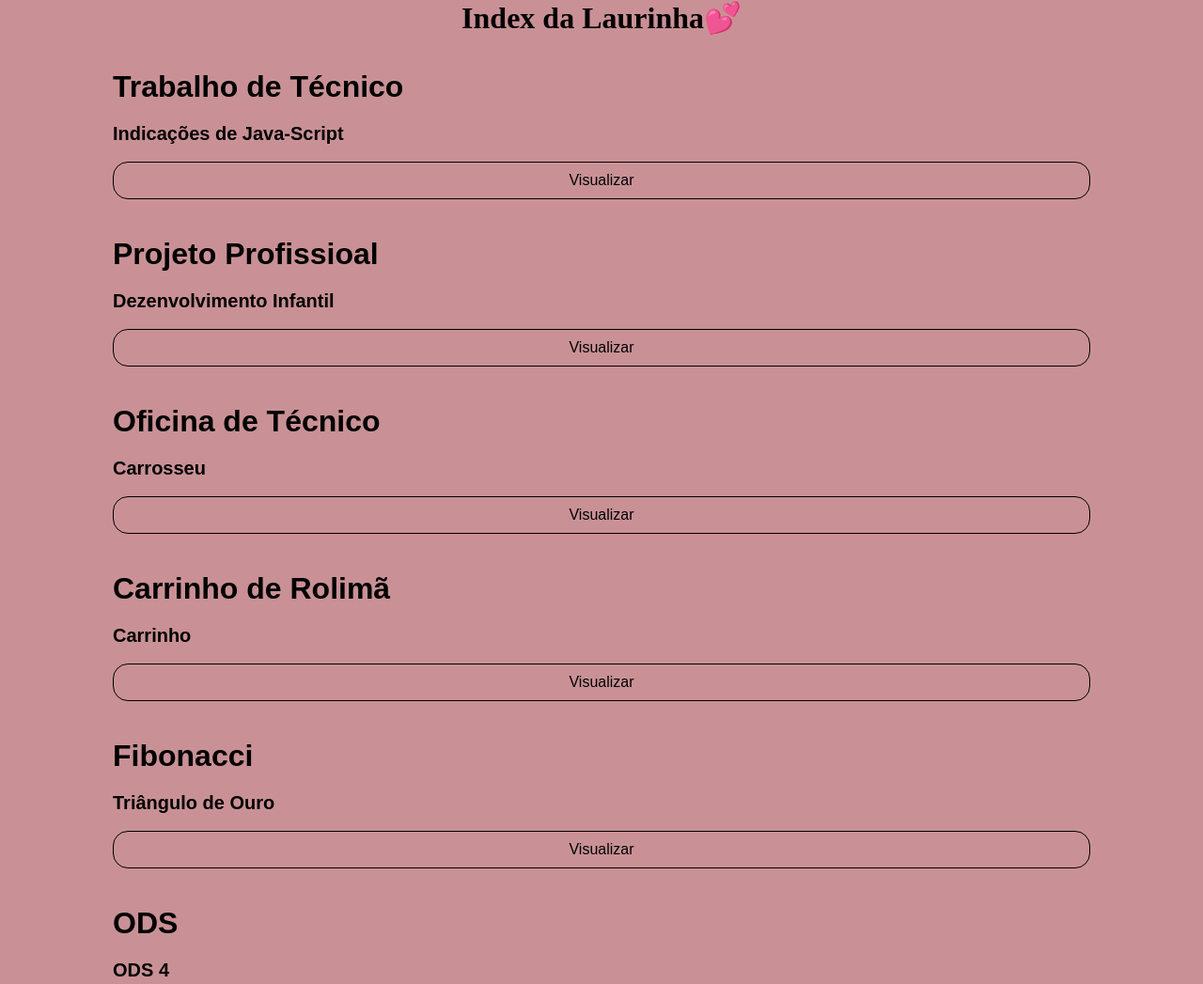
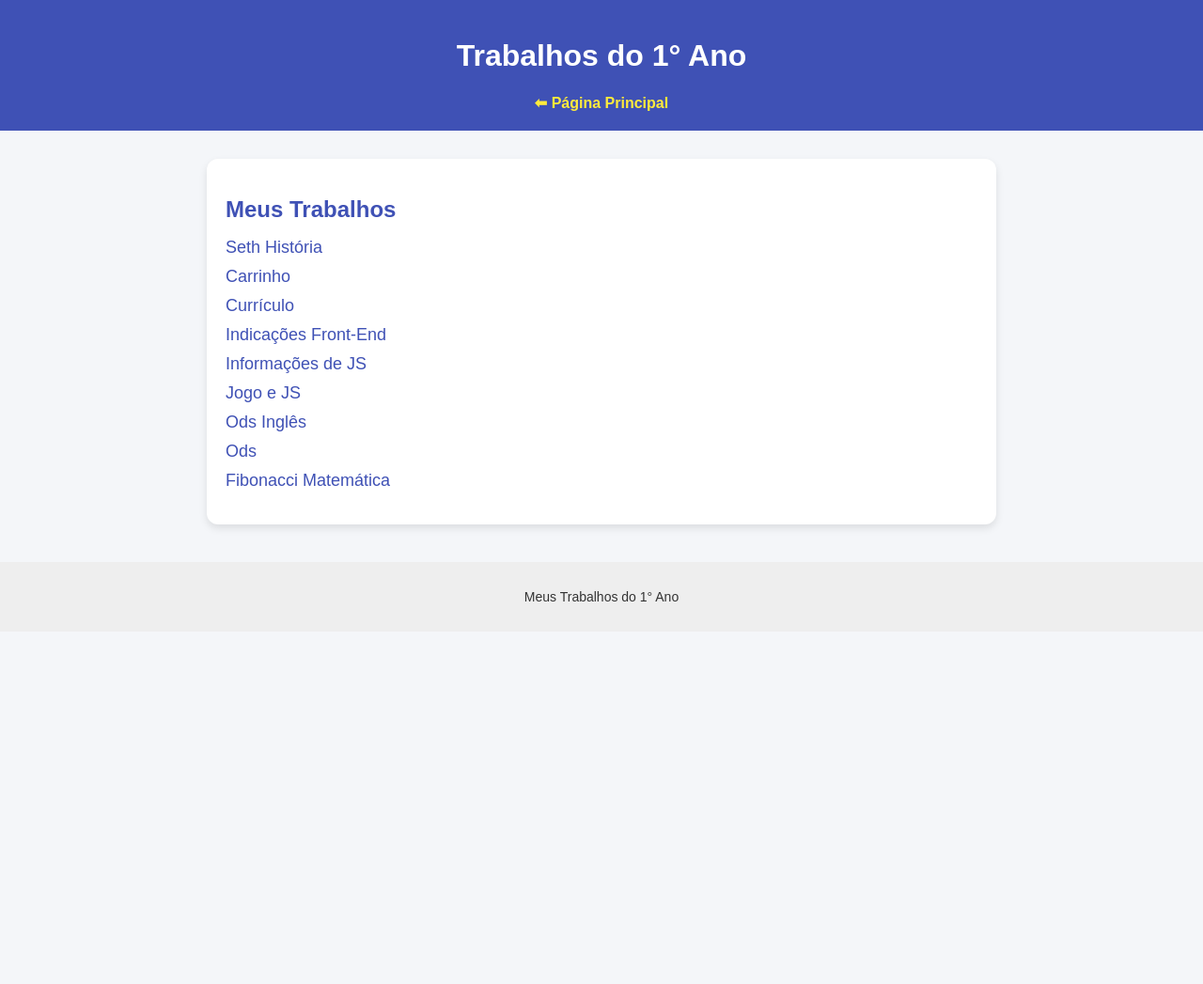
Before and after one commit to laura-rickes/1-ano, a plain HTML site: page index.html in a window 1280 px wide. Shown: the top 1047 px of the page at 94% size. After the commit the page ends 800 px from the top, so only its background shows below. Drawn offline with Linux system fonts and the light colour scheme.

Commit message:
Add files via upload

```diff
--- a/index.html
+++ b/index.html
@@ -1,131 +1,38 @@
 <!DOCTYPE html>
-<html lang="en">
+<html lang="pt-BR">
+<head>
+    <meta charset="UTF-8">
+    <meta name="viewport" content="width=device-width, initial-scale=1.0">
+    <title>Trabalhos - 1° Ano</title>
+    <link rel="stylesheet" href="style.css">
+</head>
+<body>
+    <header>
+        <h1>Trabalhos do 1° Ano</h1>
+        <nav>
+            <a href="index.html">⬅ Página Principal</a>
+        </nav>
+    </header>
 
-<head>
-    <link rel="icon" type="image/x-icon" href="imagens/Frame 4.svg">
-    <link rel="stylesheet" href="style.css">
-    <meta charset="UTF-8">
-    <meta http-equiv="X-UA-Compatible" content="IE=edge">
-    <meta name="viewport" content="width=device-width, initial-scale=1.0">
-    <title>Index da Laurex</title>
-<body>
-    <div class="a">
-        <div id="title">
-            <h1>Index da Laurinha💕</h1>
-        </div>
-        <div id="contas">
-        </div>
-        <div class="base">
-            <br>
-            <br>
-            <h3>Trabalho de Técnico</h3>
-            <h2>Indicações de Java-Script</h2>
-            <br>
-            <a class="button" target="_blank" href="informações de js/index.html">Visualizar</a>
-        </div>
-        <div class="text">
-        </div>
+    <main>
+        <section class="lista-trabalhos">
+            <h2>Meus Trabalhos</h2>
+            <ul>
+                <li><a href="./seth história/index.html"> Seth História</a></li>
+                <li><a href="./carrinho/index.html"> Carrinho</a></li>
+                <li><a href="./curriculo/index.html"> Currículo</a></li>
+                <li><a href="./indicacoesfront/index.html"> Indicações Front-End</a></li>
+                <li><a href="./informaçõesdejs/index.html"> Informações de JS</a></li>
+                <li><a href="./jogojs/index.html"> Jogo e JS</a></li>
+                <li><a href="./ods.en/index.html"> Ods Inglês</a></li>
+                <li><a href="./ods/index.html"> Ods</a></li>
+                <li><a href="./fibonacci/index.html"> Fibonacci Matemática</a></li>
+            </ul>
+        </section>
+    </main>
 
- <article>
-        <div class="base">
-            <h3>Projeto Profissioal</h3>
-            <h2>Dezenvolvimento Infantil</h2>
-            <br>
-            <a class="button" target="_blank" href="projetopp/index.html">Visualizar</a>
-        </div>
-</article>
-        <div class="text">
-        </div>
-
-        <div class="base">
-            <h3>Oficina de Técnico</h3>
-            <h2>Carrosseu</h2>
-            <br>
-            <a class="button" target="_blank" href="oficinas/">Visualizar</a>
-        </div>
-<article>
-        <div class="base">
-        <h3>Carrinho de Rolimã</h3>
-        <h2>Carrinho</h2>
-        <br>
-        <a class="button" target="_blank" href="carrinho/carrinho/index.html">Visualizar</a>
-        </div>
-
-        <div class="text">
-        </div>
-<article>
-        <div class="base">
-        <h3>Fibonacci</h3>
-        <h2>Triângulo de Ouro</h2>
-        <br>
-        <a class="button" target="_blank" href="fibonacci/index.html">Visualizar</a>
-        </div>
-</article>
-<article>
-    <div class="base">
-        <h3>ODS</h3>
-        <h2>ODS 4</h2>
-        <br>
-        <a class="button" target="_blank" href="ods/index.html">Visualizar</a>
-    </div>
-</article>
-<article>
-    <div class="base">
-        <h3>projeto de Vida</h3>
-        <h2>Invasão de Privacidade</h2>
-        <br>
-        <a class="button" target="_blank" href="projeto de vida/index.html">Visualizar</a>
-    </div>
-</article>
-<article>
-    <div class="base">
-        <h3>Trabalho de História</h3>
-        <h2>Deus Seth</h2>
-        <br>
-        <a class="button" target="_blank" href="seth história/index.html">Visualizar</a>
-    </div>
-</article>
-<article>
-    <div class="base">
-        <h3>Java-Script</h3>
-        <h2>Portugol</h2>
-        <br>
-        <a class="button" target="_blank" href="pt js/index.html">Visualizar</a>
-    </div>
-</article>
-<article>
-    <div class="base">
-         <h3>jogo Java-Script</h3>
-         <h2>Jogo da Velha</h2>
-         <br>
-         <a class="button" target="_blank" href="jogojs/index.html">Visualizar</a>
-    </div>
-</article>
-<article>
-    <div class="base">
-          <h3>Projeto Profissioal</h3>
-          <h2>Deficiêntes Visuais</h2>
-          <br>
-          <a class="button" target="_blank" href="projetopp/index.html">Visuais</a>
-    </div>
-</article>
-<article>
-    <div class="base">
-          <h3>Currículo</h3>
-          <h2>Currículo</h2>
-          <br>
-          <a class="button" target="_blank" href="curriculo/index.html">Visualizar</a>
-    </div>
-</article>
-<article>
-    <div class="base">
-          <h3>Todo List</h3>
-          <h2>Todo List</h2>
-          <br>
-          <a class="button" target="_blank" href="todolist/index.html">Visualizar</a>
-    </div>
-</div>
-</article>
-    </article>
+    <footer>
+        <p> Meus Trabalhos do 1° Ano</p>
+    </footer>
 </body>
 </html>
--- a/style.css
+++ b/style.css
@@ -1,114 +1,66 @@
-* {
-    padding: 0;
+body {
+    font-family: Arial, sans-serif;
     margin: 0;
-}
-body {
-    background-color:#c99196;
-    margin-right: 80px;
-    margin-left: 80px;
-
+    background: #f4f6f9;
+    color: #333;
 }
 
-h1 {
-    font-family: Arial, Helvetica, sans-serif '
-    color rgb(0, 0, 0);
+header {
+    background: #3f51b5;
+    color: white;
+    padding: 20px;
     text-align: center;
-    /* font-size: 40px;
-    padding-top: 40px;
-    margin-bottom: 30px; */
-}
-h2 {
-    font-family: Arial, Helvetica, sans-serif;
-    color:#000000;
-    font-size:20px;
-    text-align: center;
-    display: inline-flex;
-}
-h3 {
-    font-family: Arial, Helvetica, sans-serif;
-    margin-bottom: 20px;
-    color:#000000;
-    font-size: 32px;
-    display: flex;
-}
-p {
-    font-family: Arial, Helvetica, sans-serif;
-    font-size: 18px;
-    color: rgb(0, 0, 0);
-    margin-top: 80px;
-    margin-bottom: 80px;
-    margin-left: 60px;
-}
-.button {
-
-    font-family: Arial, Helvetica, sans-serif;
-    color:#451414;
-    padding: 10px 30px;
-    border-radius: 30px;
-    text-decoration: wavy;
-    display: inline-block;
-    color:rgb(0, 0, 0);
-    margin-bottom: 40px;
-    border-radius: 1rem;
-    border: 1px solid rgb(0, 0, 0);
-}
-.button:hover {
-    background-color:antiquewhite
-   color:#451414;
-    transition: 0.8s;
-}
-img {
-    height: 300px;
-    width: auto;
-     /* configurar 2 colunas */
-     grid-template-columns: auto auto;
-     text-align: center;
-}
-iframe {
-    margin-bottom: 30px;
-    position: static;
-}
-/* Links */
-a {
-    text-decoration: none;
 }
 
-/* Links */
-
-
-.a div {
-    margin-left: 40px;
-    margin-right: 40px;
-    /* border: 1px solid red; */
-}
-#title {
-    grid-column-start: 1;
-    -ms-grid-column-span: 2;
-    grid-column-end: 3;
-}
-.base {
-    text-align: center;
-    display: flex;
-    flex-direction: column;
-    text-align: center;
-
-}
-.text {
-    text-align: left;
-    margin-left: 30px;
-}
-#contas {
-    grid-column-start: 1;
-    -ms-grid-column-span: 2;
-    grid-column-end: 3;
-    text-align: center;
-}
-#contas img {
-    height: 50px;
-    width: auto;
+header nav a {
+    color: #ffeb3b;
+    text-decoration: none;
+    font-weight: bold;
 }
 
-article {
-    width: 100%;
-    text-align: right;
+header nav a:hover {
+    text-decoration: underline;
 }
+
+main {
+    max-width: 800px;
+    margin: 30px auto;
+    padding: 20px;
+    background: white;
+    border-radius: 12px;
+    box-shadow: 0 4px 8px rgba(0,0,0,0.1);
+}
+
+.lista-trabalhos h2 {
+    margin-bottom: 15px;
+    color: #3f51b5;
+}
+
+.lista-trabalhos ul {
+    list-style: none;
+    padding: 0;
+}
+
+.lista-trabalhos li {
+    margin: 10px 0;
+}
+
+.lista-trabalhos a {
+    text-decoration: none;
+    font-size: 18px;
+    color: #3f51b5;
+    transition: 0.3s;
+}
+
+.lista-trabalhos a:hover {
+    color: #1a237e;
+    padding-left: 8px;
+}
+
+footer {
+    text-align: center;
+    padding: 15px;
+    background: #eee;
+    margin-top: 40px;
+    font-size: 14px;
+}
```
